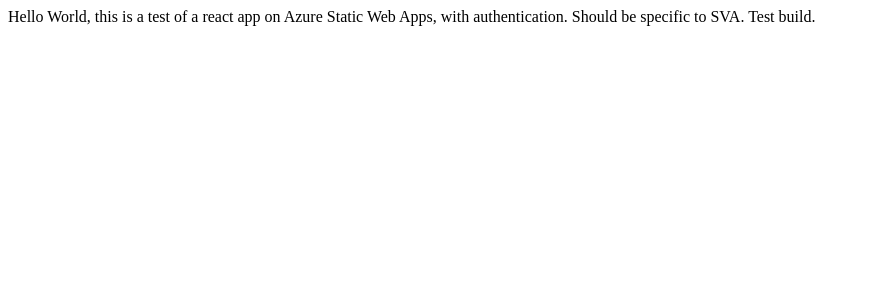
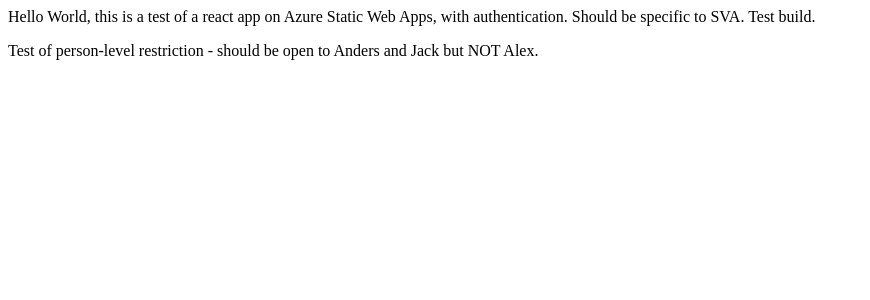
Before and after one commit to sthorp-sva/react-test, a React (Create React App) app: page / in a window 1280 px wide. Shown: the top 300 px of the page, without its empty margins (0-870 px from the left). Built offline with nearby package versions, Linux system fonts and the light colour scheme; the HTML template or start-up script is replaced by a standard one.

Commit message:
Message to test auth

```diff
--- a/src/App.js
+++ b/src/App.js
@@ -2,7 +2,7 @@
 
 function App() {
   const value = 'World';
-  return <div>Hello {value}, this is a test of a react app on Azure Static Web Apps, with authentication. Should be specific to SVA. Test build.</div>;
+  return <div>Hello {value}, this is a test of a react app on Azure Static Web Apps, with authentication. Should be specific to SVA. Test build. <p>Test of person-level restriction - should be open to Anders and Jack but NOT Alex. </p></div>;
 }
 
 export default App;
```
